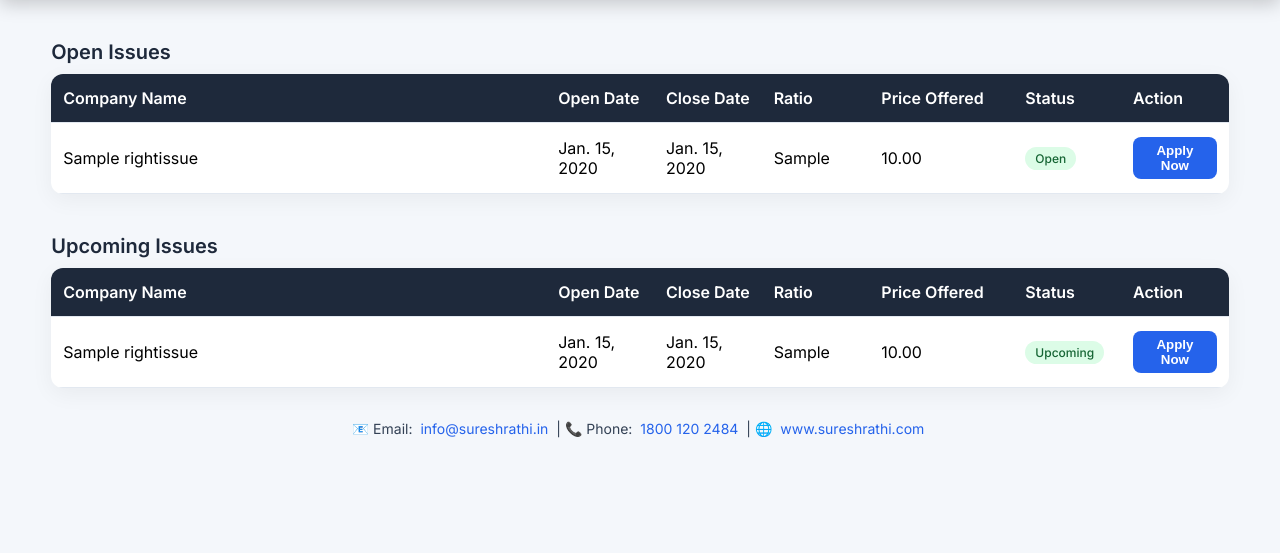
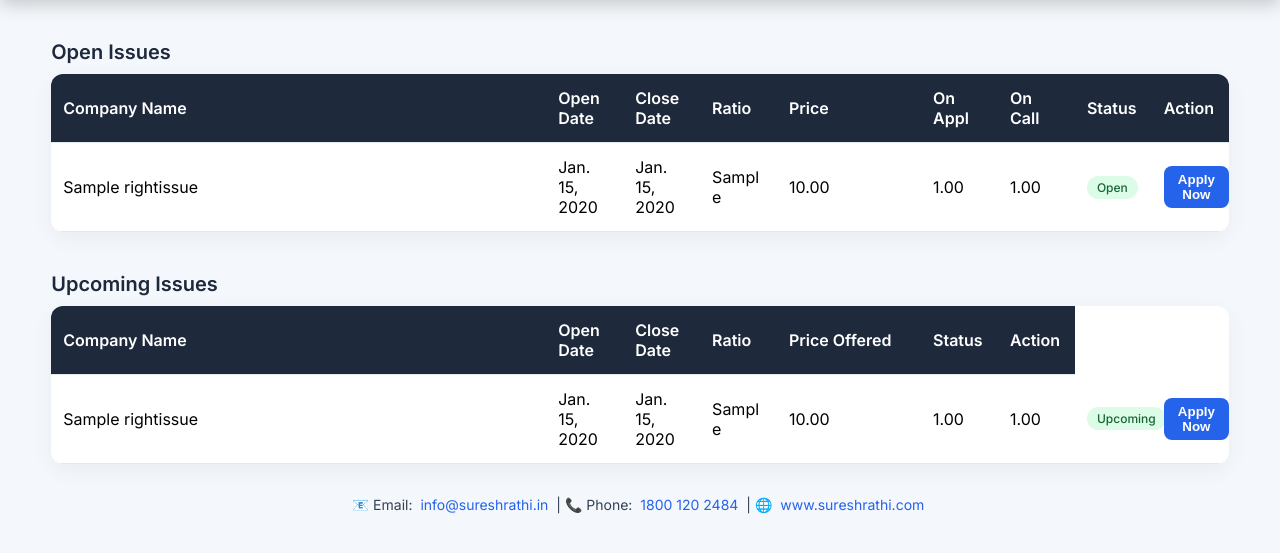
Before and after one commit to palaksharda/right-issue, a Django app: template issues/templates/issues/issue_list.html in a window 1280 px wide. Shown: the part 117-670 px from the top of the page. Run offline with Django 5.2, Linux system fonts and the light colour scheme; the template is opened without the code that fills it: values that come from a table or form of the project are taken from there, others are empty; tables that the repository leaves empty hold one stand-in row (values such as "Sample post").

Commit message:
adding on appl and on call fields

```diff
--- a/issues/models.py
+++ b/issues/models.py
@@ -31,6 +31,20 @@ class RightIssue(UUIDMixin):
         null=True
     )
 
+    on_appl = models.DecimalField(
+        max_digits=10,
+        decimal_places=2,
+        blank=True,
+        null=True
+    )
+
+    on_call = models.DecimalField(
+        max_digits=10,
+        decimal_places=2,
+        blank=True,
+        null=True
+    )
+
     apply_link = models.URLField(blank=True, null=True)
 
     is_published = models.BooleanField(default=True)
--- a/issues/templates/issues/issue_list.html
+++ b/issues/templates/issues/issue_list.html
@@ -311,7 +311,9 @@ body {
                 <th>Open Date</th>
                 <th>Close Date</th>
                 <th>Ratio</th>
-                <th>Price Offered</th>
+                <th>Price</th>
+                <th>On Appl</th>
+                <th>On Call</th>
                 <th>Status</th>
                 <th>Action</th>
             </tr>
@@ -324,6 +326,8 @@ body {
                 <td>{{ issue.issue_close_date }}</td>
                 <td>{{ issue.ratio }}</td>
                 <td>{{ issue.price_offered }}</td>
+                <td>{{ issue.on_appl|default:"-" }}</td>
+                <td>{{ issue.on_call|default:"-" }}</td>
                 <td>
                     {% if issue.days_left <= 2 %}
                         <span class="badge danger">Closing Soon</span>
@@ -354,6 +358,8 @@ body {
         <div class="card-row">Close: {{ issue.issue_close_date }}</div>
         <div class="card-row">Ratio: {{ issue.ratio }}</div>
         <div class="card-row">Price: {{ issue.price_offered }}</div>
+        <div class="card-row">On Appl: {{ issue.on_appl|default:"-" }}</div>
+        <div class="card-row">On Call: {{ issue.on_call|default:"-" }}</div>
         <button class="apply-btn" onclick="location.href='{{ issue.apply_link }}'">Apply Now</button>
     </div>
     {% endfor %}
@@ -383,6 +389,9 @@ body {
                 <td>{{ issue.issue_close_date }}</td>
                 <td>{{ issue.ratio }}</td>
                 <td>{{ issue.price_offered }}</td>
+                <td>{{ issue.on_appl|default:"-" }}</td>
+                <td>{{ issue.on_call|default:"-" }}</td>
+
                 <td><span class="badge success">Upcoming</span></td>
                 <td><button class="apply-btn" onclick="location.href='{{ issue.apply_link }}'">Apply Now</button></td>
             </tr>
@@ -403,6 +412,8 @@ body {
         <div class="card-row">Close: {{ issue.issue_close_date }}</div>
         <div class="card-row">Ratio: {{ issue.ratio }}</div>
         <div class="card-row">Price: {{ issue.price_offered }}</div>
+        <div class="card-row">On Appl: {{ issue.on_appl|default:"-" }}</div>
+        <div class="card-row">On Call: {{ issue.on_call|default:"-" }}</div>
         <button class="apply-btn" onclick="location.href='{{ issue.apply_link }}'">Apply Now</button>
     </div>
     {% endfor %}
```
Also changed, not shown: issues/migrations/0003_rightissue_on_appl_rightissue_on_call.py (added).
